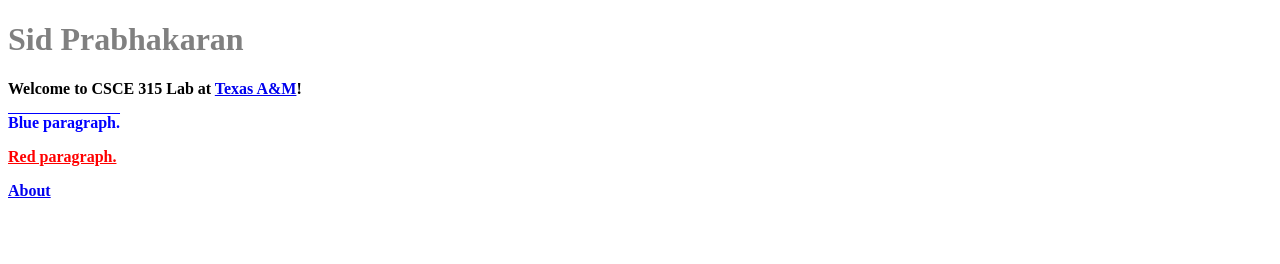
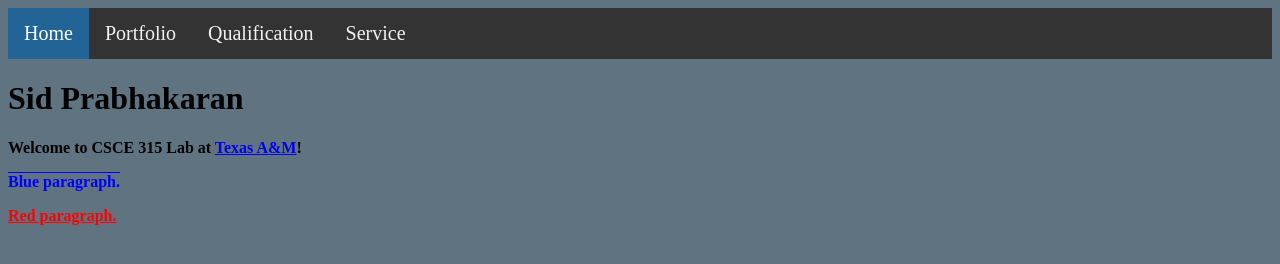
Before and after one commit to CSCE315-Spring23/CSCE_315_Prabhakaran, a plain HTML site: page index.html in a window 1280 px wide. Drawn offline with Linux system fonts and the light colour scheme.

Commit message:
added new pages and content

```diff
--- a/index.html
+++ b/index.html
@@ -5,9 +5,18 @@
     <link rel="stylesheet" type="text/css" href="style.css">
 </head>
 <body>
+    <div class="topnav">
+        <ul>
+            <li><a class="active" href="index.html">Home</a></li>
+            <li><a href="portfolio.html" href="portfolio.html">Portfolio</a></li>
+            <li><a href="qualifications.html" href="qualifications.html">Qualification</a></li>
+            <li><a href="service.html" href="service.html">Service</a></li>
+        </ul>
+    </div>
+
+
     <h1>Sid Prabhakaran</h1>
     <p><strong>Welcome to CSCE 315 Lab at <a href="https://www.tamu.edu/">Texas A&M</a>!</p>
     <p class="blue_overline_text">Blue paragraph.</p>
     <p id="red_underline_text">Red paragraph.</p>
-    <a href="about.html">About</a>
 </html>
--- a/style.css
+++ b/style.css
@@ -1,5 +1,41 @@
-h1 {
-    color: gray;
+.topnav {
+    background-color: #77B2E0;
+    overflow: hidden;
+}
+
+.topnav a {
+    float: left;
+    color: #f2f2f2;
+    text-align: center;
+    padding: 14px 16px;
+    text-decoration: none;
+    font-size: 20px;
+}
+
+.topnav ul{
+    list-style-type: none;
+    margin: 0;
+    padding: 0;
+    overflow: hidden;
+    background-color: #333;
+    float: center;
+}
+
+/* .topnav li{
+} */
+
+.topnav a:hover {
+    background-color: #ddd;
+    color: black;
+}
+
+.topnav a.active {
+    background-color: #226496;
+    color: white;
+}
+
+body{
+    background-color: #5F7381;
 }
 
 .blue_overline_text {
```
Also changed, not shown: about.html (deleted, +0 -10 lines), portfolio.html (added, +18 -0 lines), qualifications.html (added, +18 -0 lines), service.html (added, +18 -0 lines).
